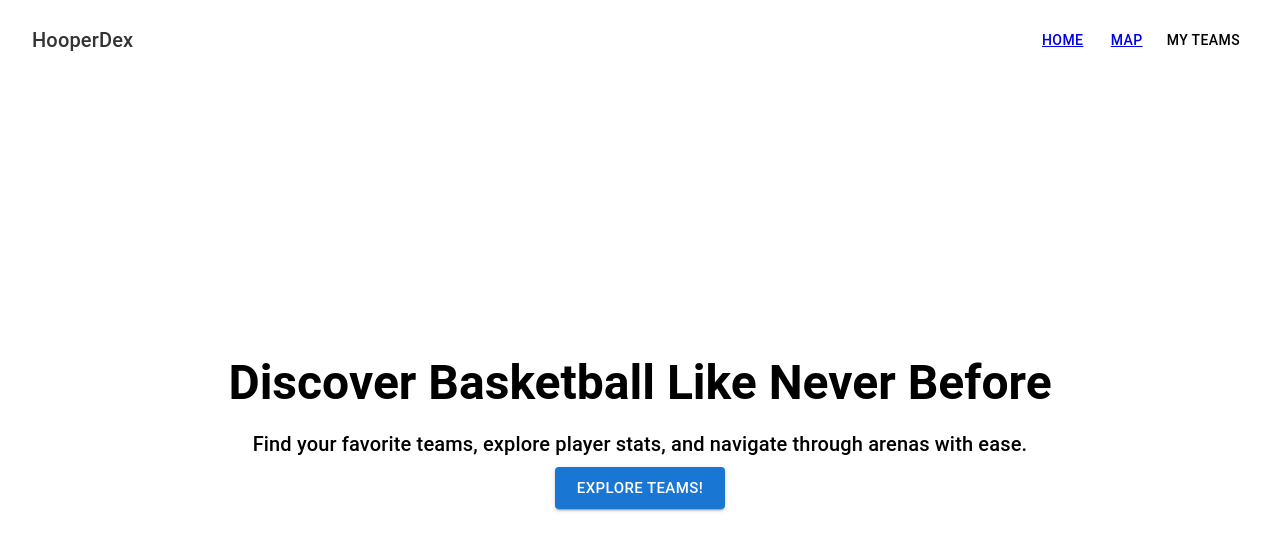
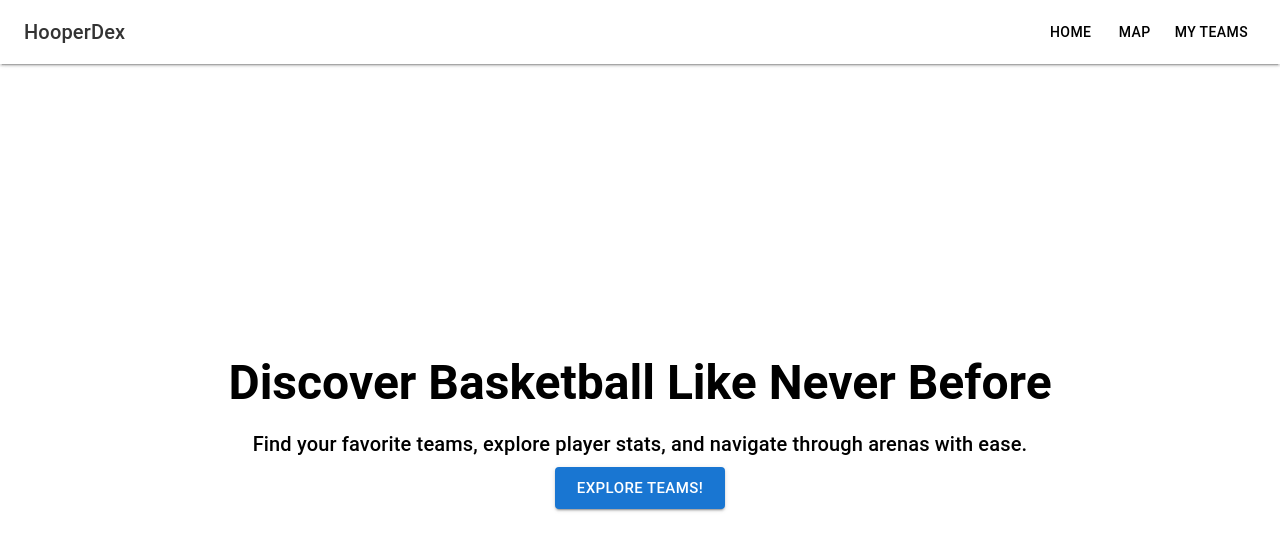
Before and after one commit to Calen-W-3/hooperdex-app, a React (Vite) app: page / in a window 1280 px wide. Shown: the top 550 px of the page. Built offline with nearby package versions, Linux system fonts and the light colour scheme.

Commit message:
Current changes

```diff
--- a/package.json
+++ b/package.json
@@ -17,7 +17,8 @@
     "react": "^19.0.0",
     "react-dom": "^19.0.0",
     "react-leaflet": "^5.0.0",
-    "react-router": "^7.4.0"
+    "react-router": "^7.4.0",
+    "rollup": "^4.38.0"
   },
   "devDependencies": {
     "@eslint/js": "^9.21.0",
--- a/src/components/Card/TeamCard.component.jsx
+++ b/src/components/Card/TeamCard.component.jsx
@@ -17,7 +17,7 @@ const TeamCard = ({ team }) => {
 
         <Grid container spacing={1} sx={{ mt: 1 }}>
           <Grid item>
-            <Link target="_blank" href={`https://www.espn.com/nba/team/schedule/_/name/${team.strTeamShort.toLowerCase()}/${team.strTeam.toLowerCase().replace(/\s+/g, "-")}`}>
+            <Link style={{ textDecoration: "none" }} target="_blank" href={`https://www.espn.com/nba/team/schedule/_/name/${team.strTeamShort.toLowerCase()}/${team.strTeam.toLowerCase().replace(/\s+/g, "-")}`}>
               Schedule
             </Link>
           </Grid>
--- a/src/routes/navigation/navbar.component.jsx
+++ b/src/routes/navigation/navbar.component.jsx
@@ -7,17 +7,19 @@ const Navbar = () => {
     <>
     <Box sx={{ flexGrow: 1 }}>
       {/* Navbar */}
-      <AppBar position="static" sx={{ backgroundColor: "#fff", boxShadow: "none" }}>
+      <AppBar position="fixed" sx={{ backgroundColor: "#fff", boxShadow: "none", zIndex: 1100, boxShadow: 2 }}>
         <Toolbar>
           <Typography variant="h6" sx={{ flexGrow: 1, color: "#333" }}>
             HooperDex
           </Typography>
 
-          <Button sx={{color: 'black'}}><Link to="/">Home</Link></Button>
-          <Button sx={{color: 'black'}}><Link to="/map">Map</Link></Button>
+          <Button sx={{color: 'black'}}><Link to="/" style={{ textDecoration: "none", color: "inherit" }}>Home</Link></Button>
+          <Button sx={{color: 'black'}}><Link to="/map" style={{ textDecoration: "none", color: "inherit" }}>Map</Link></Button>
           <Button sx={{color: 'black'}}>My Teams</Button>
         </Toolbar>
       </AppBar>
+
+      <Toolbar />
     </Box>
     <Outlet />
     </>
```
Also changed, not shown: 1 other file (tests, documents, lock files or other folders).
